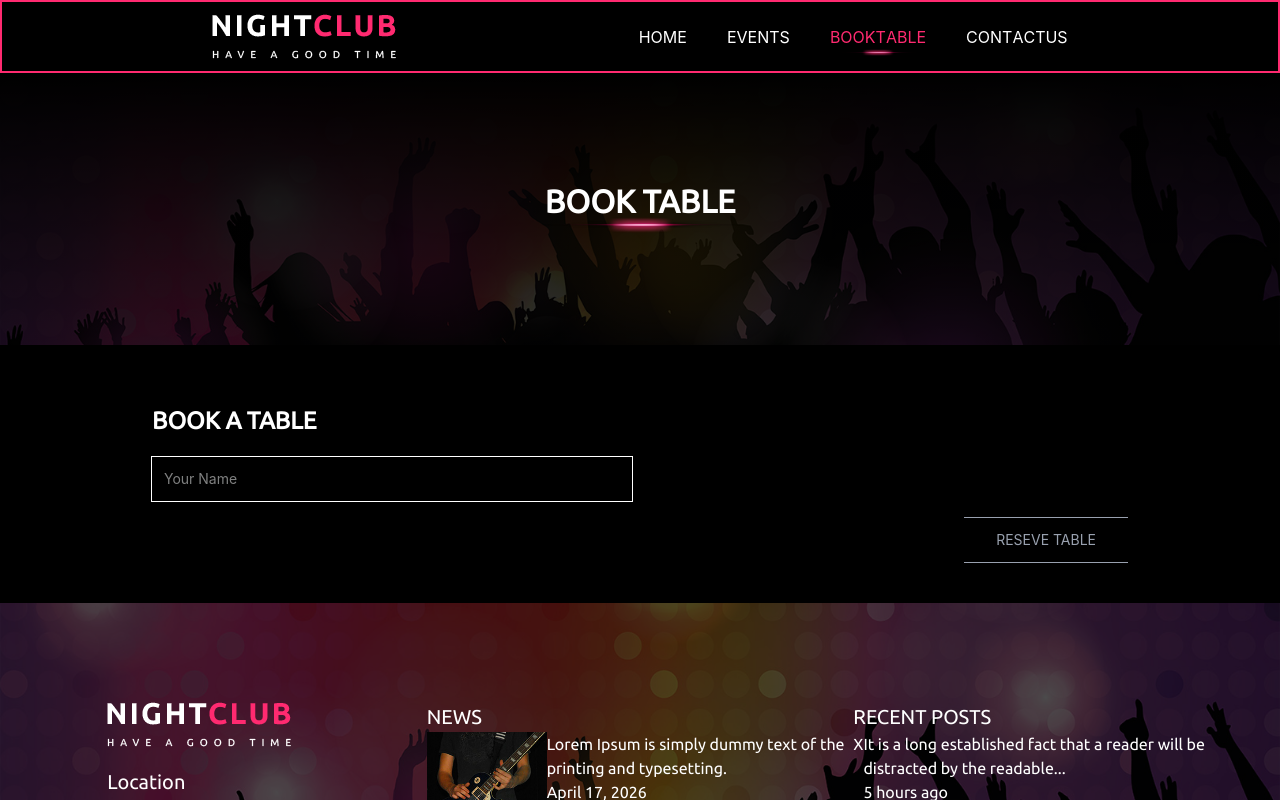
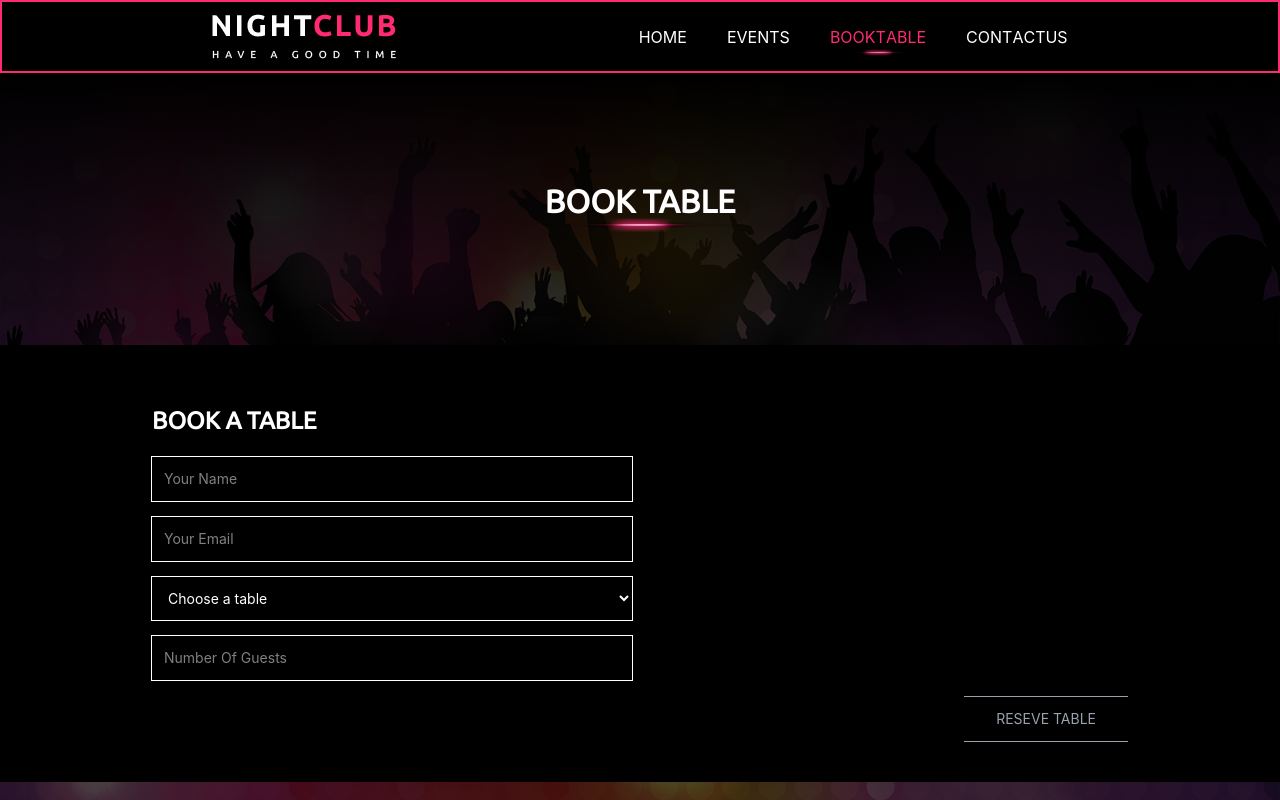
Before and after one commit to SaethorMH/night_club_eksamen_frontend_2026-julie-sebastian-saethor, a Next.js app: page /booktable in a window 1280 px wide. Shown: the top 800 px of the page. Built offline with nearby package versions, Linux system fonts and the light colour scheme.

Commit message:
Enhance BookingForm validation and error handling; update form schema and styles

```diff
--- a/src/app/booktable/_components/BookingForm.tsx
+++ b/src/app/booktable/_components/BookingForm.tsx
@@ -2,22 +2,91 @@
 import type { SubmitEvent } from "react";
 import Button from "@/app/components/Button";
 import { InfoForms } from "@/app/formSchema/formSchema";
+import { useState } from "react";
+import { email } from "zod";
+import Image from "next/image";
+// import { Table1, Table2, Table3 } from "@/assets/table"
 
 export default function BookingForm() {
+  const [nameErrors, setNameErrors] = useState<string[]>([]);
+  const [emailErrors, setEmailErrors] = useState<string[]>([]);
+  const [tableErrors, setTableErrors] = useState<string[]>([]);
+  const [paxErrors, setPaxErrors] = useState<string[]>([]);
+
   function handleSumit(event: SubmitEvent<HTMLFormElement>) {
     event.preventDefault();
 
     const formData = new FormData(event.currentTarget);
-
     const result = InfoForms.safeParse({
       name: formData.get("name"),
+      email: formData.get("email"),
+      table: formData.get("table"),
+      pax: formData.get("pax"),
     });
 
     if (!result.success) {
+      const nameErrors = result.error.issues.filter((issue) => issue.path[0] === "name").map((issue) => issue.message);
+
+      const emailErrors = result.error.issues.filter((issue) => issue.path[0] === "email").map((issue) => issue.message);
+
+      const tableErrors = result.error.issues.filter((issue) => issue.path[0] === "table").map((issue) => issue.message);
+
+      const paxErrors = result.error.issues.filter((issue) => issue.path[0] === "pax").map((issue) => issue.message);
+
+      // console.log("Approved guests:", result.data.pax);
+      // console.log("Type:", typeof result.data.pax);
+
+      setNameErrors(nameErrors);
+      setEmailErrors(emailErrors);
+      setTableErrors(tableErrors);
+      setPaxErrors(paxErrors);
+
+      // nameIssue = result.error.issues.find(
+      //   (issue) => issue.path[0] === "name"
+      // );
+      // setNameError(result.error.issues[0]?.message ?? "");
       console.log("Error:", result.error.issues[0]?.message);
+
       return;
     }
-    console.log("Zod resultat:", result);
+
+    {
+      nameErrors.map((error, index) => (
+        <p key={index} className="text-red-400 text-sm">
+          {error}
+        </p>
+      ));
+    }
+    {
+      emailErrors.map((error, index) => (
+        <p key={index} className="text-red-400 text-sm">
+          {error}
+        </p>
+      ));
+    }
+
+    {
+      tableErrors.map((error, index) => (
+        <p key={index} className="text-red-400 text-sm">
+          {error}
+        </p>
+      ));
+    }
+
+    {
+      paxErrors.map((error, index) => (
+        <p key={index} className="text-red-400 text-sm">
+          {error}
+        </p>
+      ));
+    }
+
+    setNameErrors([]);
+    setEmailErrors([]);
+    setTableErrors([]);
+    setPaxErrors([]);
+
+    console.log("Zod resultat:", result.data.name);
 
     console.log("Booking data", Object.fromEntries(formData.entries()));
   }
@@ -29,18 +98,45 @@ export default function BookingForm() {
       <form onSubmit={handleSumit} noValidate>
         <div className="grid grid-cols-1 gap-4 md:grid-cols-2">
           <input type="text" name="name" placeholder="Your Name" aria-label="Your Name" />
-          {/*
+          {nameErrors && <p className="text-red-400 text-sm"> {nameErrors}</p>}
+
           <input type="email" name="email" placeholder="Your Email" aria-label="Your Email" />
+          {emailErrors && <p className="text-red-400 text-sm"> {emailErrors}</p>}
 
-          <input type="number" name="table" placeholder="Table Number" aria-label="Table Nuber" />
+          <select name="table" defaultValue="">
+            <option value="" disabled>
+              Choose a table
+            </option>
+            <option value="1">1</option>
+            <option value="2">2</option>
+            <option value="3">3</option>
+            <option value="4">4</option>
+            <option value="5">5</option>
+            <option value="6">6</option>
+            <option value="7">7</option>
+            <option value="8">8</option>
+            <option value="9">9</option>
+            <option value="10">10</option>
+            <option value="11">11</option>
+            <option value="12">12</option>
+            <option value="13">13</option>
+            <option value="14">14</option>
+            <option value="15">15</option>
+            {/* {tableErrors && <p className="text-red-400 text-sm"> {tableErrors}</p>} */}
+          </select>
+          {tableErrors && <p className="text-red-400 text-sm"> {tableErrors}</p>}
 
           <input type="number" name="pax" placeholder="Number Of Guests" />
+          {paxErrors && <p className="text-red-400 text-sm"> {paxErrors}</p>}
 
-          <input type="date" name="date" placeholder="Choose Night" aria-label="Choose Night" />
+          {/* <input type="date" name="date" placeholder="Choose Night" aria-label="Choose Night" />
+             {nameError && <p className="text-red-400 text-sm"> {nameError}</p>}
 
           <input type="tel" name=" phone" placeholder="Your Contact Number" aria-label="Your Contact Number" />
+             {nameError && <p className="text-red-400 text-sm"> {nameError}</p>}
 
-          <input type="text" name="comment" placeholder="Your Comments" className="md:col-span-2" /> */}
+          <textarea name="contet" placeholder="Your Comments" className="md:col-span-2" />
+             {nameError && <p className="text-red-400 text-sm"> {nameError}</p>} */}
         </div>
 
         <div className="mt-4 flex justify-end">
--- a/src/app/formSchema/formSchema.ts
+++ b/src/app/formSchema/formSchema.ts
@@ -1,12 +1,26 @@
 import * as z from "zod";
 
 export const InfoForms = z.object({
-  name: z.string().trim().min(2, "Fill this empty space")
-  .regex(/^[\p{L} ]+$/u, "Use only letters and spaces."),
-  // email: z.email(),
-  // pax: z.coerce.number().int("Use numbers only.").min(1, ""),
-  // phone: z.string().trim(),
-  // table: z.coerce.number().int("Use numbers only.").min(1, "").max(15, ""),
+  name: z
+    .string()
+    .trim()
+    .regex(/^[\p{L} ]+$/u, "Use only letters and spaces. ")
+    .min(2, "Use at least 2 letters."),
+  email: z.email("Please enter a valid email address"),
+
+
+
+  table: z.enum(["1", "2", "3", "4", "5", "6", "7", "8", "9", "10", "11", "12", "13", "14", "15"], {
+    message: "Choose a table",
+  }),
+
+  pax: z.coerce.number().int("Please enter a whole number.").min(1, "There must be at least 1 guest"),
+
+
+  // phone: z.string().trim().min(8, "Use a phone number, at least 8 digits"),
+  //  table: z.coerce.number().int("Use numbers only.").min(1).max(15),
+
+
   // date: z.iso.date(),
   // comment: z.string(),
 });
--- a/src/app/globals.css
+++ b/src/app/globals.css
@@ -80,7 +80,8 @@ body {
   --font-body: var(--font-ubuntu);
 }
 
-input {
+input,
+select {
   @apply outline-(--white) outline text-sm p-3 focus:outline-(--pink) focus:outline-3 focus:bg-gray-900;
 }
 
```
Also changed, not shown: src/app/actions/actions.ts (line endings or trailing spaces).
